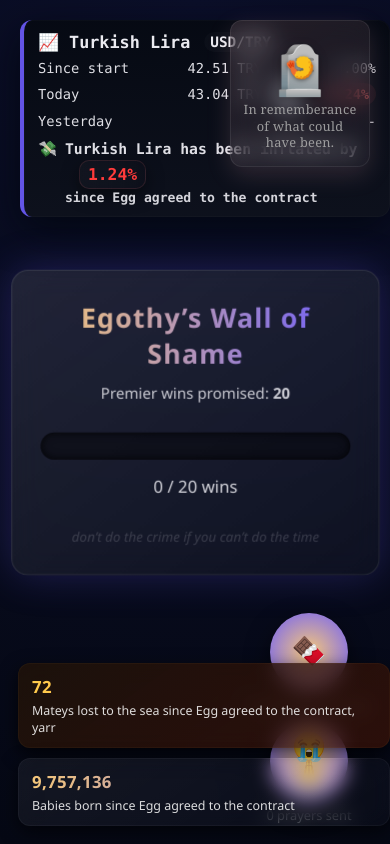
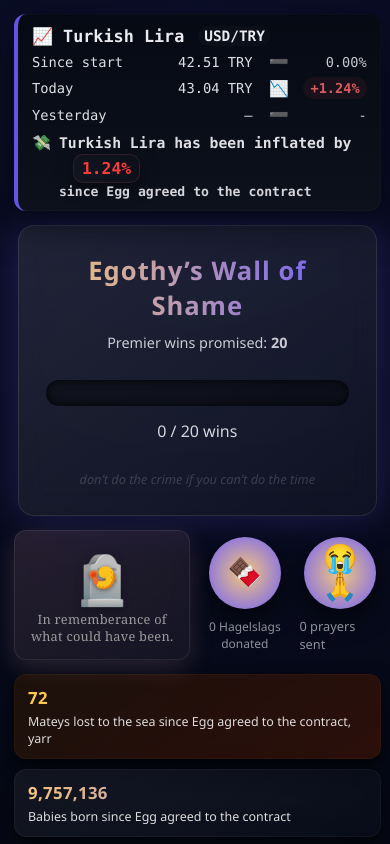
Before and after one commit to Aieter/Egothy-s-Wall-of-Shame, a website: page index.html in a window 390 px wide. Drawn offline with Linux system fonts and the light colour scheme; no server answers.

Commit message:
Fixed mobile layout

```diff
--- a/index.html
+++ b/index.html
@@ -445,6 +445,108 @@ h1 {
   #left-counters { bottom: 18px; left: 18px; }
   .left-counter .born-num, .left-counter .matey-num { font-size: 1.05rem; }
 }
+/* ===== One-and-done mobile layout fix ===== */
+@media (max-width: 600px) {
+  /* Allow vertical scrolling on phones */
+  html, body { overflow: auto; }
+
+  /* Use a simple 2-col grid layout */
+  body {
+    display: grid;
+    grid-template-columns: 1fr 1fr;
+    grid-template-rows: auto auto auto auto; /* exchange, card, tomb+buttons, left-counters */
+    gap: 14px;
+    align-content: start;
+    justify-items: center;
+
+    padding: 14px;
+    padding-top: calc(env(safe-area-inset-top) + 14px);
+    padding-bottom: calc(env(safe-area-inset-bottom) + 14px);
+
+    /* override any previous flex-centering */
+    justify-content: initial;
+    align-items: initial;
+    flex-direction: initial;
+  }
+
+  /* Exchange tracker: full width */
+  #exchange-tracker {
+    position: static !important;
+    grid-column: 1 / -1;
+    grid-row: 1;
+    width: min(94vw, 560px);
+    min-width: 0;
+    margin: 0;
+  }
+
+  /* Main card: full width */
+  .card {
+    grid-column: 1 / -1;
+    grid-row: 2;
+    width: min(94vw, 560px);
+    margin: 0;
+    transform: none !important; /* prevents mobile squeeze */
+  }
+
+  /* Tombstone: LEFT, same row as buttons */
+  #shrimp-tombstone {
+    position: static !important;
+    grid-column: 1;
+    grid-row: 3;
+    justify-self: start;
+    align-self: center;
+
+    width: 100%;
+    max-width: 240px;
+    margin: 0;
+  }
+
+  /* Prayer + Hagelslag cluster: RIGHT, same row as tombstone */
+  #pray-container {
+    position: static !important;
+    grid-column: 2;
+    grid-row: 3;
+    justify-self: end;
+    align-self: center;
+    margin: 0;
+
+    display: grid;
+    grid-template-columns: auto auto;
+    grid-template-rows: auto auto;
+    column-gap: 14px;
+    row-gap: 8px;
+    align-items: center;
+    justify-items: center;
+  }
+
+  /* Put buttons on top, counts below */
+  #hagel-btn   { grid-column: 1; grid-row: 1; }
+  #hagel-count { grid-column: 1; grid-row: 2; margin: 0; }
+  #pray-btn    { grid-column: 2; grid-row: 1; }
+  #pray-count  { grid-column: 2; grid-row: 2; margin: 0; }
+
+  /* Slightly reduce FAB size so it fits nicer on phones */
+  .fab {
+    width: 72px;
+    height: 72px;
+  }
+
+  /* Bottom counters: become normal flow and full width */
+  #left-counters {
+    position: static !important;
+    grid-column: 1 / -1;
+    grid-row: 4;
+    width: min(94vw, 560px);
+    margin: 0;
+    padding: 0;
+  }
+
+  .left-counter {
+    width: 100%;
+    min-width: 0;
+  }
+}
+
 </style>
 </head>
 
```
